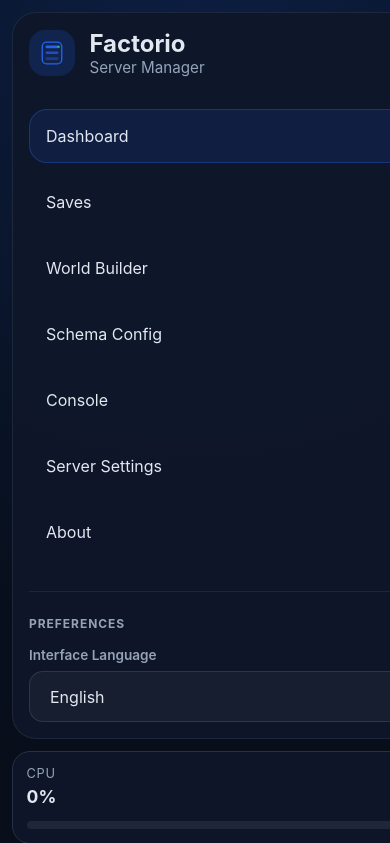
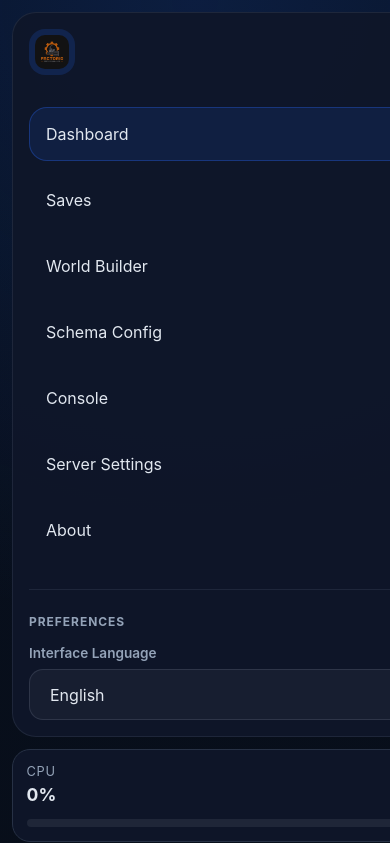
Before and after one commit to Cassiobsk8/FactorioServerDockerManager, a Flask app: page / in a window 390 px wide; the page is wider, and only the part inside the window is pictured. Shown: the top 843 px of that part. Run offline with Flask 3, Linux system fonts and the light colour scheme; data that the repository does not hold is empty.

Commit message:
style(ui): atualizar identidade visual e ícones do sistema
Substitui o ícone SVG antigo por uma nova implementação de logotipo em imagem, atualiza o favicon e ajusta o CSS para garantir a responsividade e o correto posicionamento dos novos elementos visuais.

- Substitui o componente `brand-icon` (SVG) por `brand-logo` (PNG)
- Adiciona suporte a múltiplos formatos de favicon no HTML
- Atualiza o estilo CSS para incluir `object-fit: contain` e ajustes de padding
- Adiciona testes de integração para validar a presença dos novos assets e a remoção do ícone antigo

```diff
--- a/frontend/static/css/app.css
+++ b/frontend/static/css/app.css
@@ -102,7 +102,7 @@ select {
     gap: 0.9rem;
 }
 
-.brand-icon {
+.brand-logo {
     display: inline-flex;
     align-items: center;
     justify-content: center;
@@ -110,12 +110,8 @@ select {
     height: 46px;
     border-radius: 16px;
     background: rgba(37, 99, 235, 0.18);
-    color: var(--accent);
-}
-
-.brand-icon svg {
-    width: 26px;
-    height: 26px;
+    object-fit: contain;
+    padding: 6px;
 }
 
 .brand h1,
@@ -1906,9 +1902,15 @@ pre {
     height: 72px;
     border-radius: 22px;
     background: rgba(37, 99, 235, 0.18);
-    color: var(--accent);
-    font-size: 2rem;
     flex: 0 0 auto;
+    overflow: hidden;
+}
+
+.about-hero-icon img {
+    width: 100%;
+    height: 100%;
+    object-fit: contain;
+    padding: 8px;
 }
 
 .about-hero-body {
--- a/frontend/templates/index.html
+++ b/frontend/templates/index.html
@@ -5,6 +5,8 @@
     <meta charset="UTF-8" />
     <meta name="viewport" content="width=device-width, initial-scale=1.0" />
     <title>Factorio Server Manager</title>
+    <link rel="icon" href="{{ url_for('static', filename='icons/favicon.ico') }}" type="image/x-icon" />
+    <link rel="icon" href="{{ url_for('static', filename='icons/app-icon.png') }}" type="image/png" />
     <link rel="stylesheet" href="{{ url_for('static', filename='css/app.css') }}" />
 </head>
 
@@ -12,19 +14,7 @@
     <main class="app-shell">
         <aside class="sidebar">
             <div class="brand">
-                <span class="brand-icon">
-                    <svg viewBox="0 0 48 48" fill="none" xmlns="http://www.w3.org/2000/svg" aria-hidden="true">
-                        <rect x="6" y="4" width="36" height="40" rx="8" stroke="currentColor" stroke-width="2.5" fill="none"/>
-                        <rect x="12" y="10" width="24" height="5" rx="2.5" fill="currentColor"/>
-                        <rect x="12" y="21" width="24" height="5" rx="2.5" fill="currentColor" opacity="0.7"/>
-                        <rect x="12" y="32" width="24" height="5" rx="2.5" fill="currentColor" opacity="0.4"/>
-                        <circle cx="36" cy="12.5" r="2.5" fill="#10b981"/>
-                    </svg>
-                </span>
-                <div>
-                    <h1>Factorio</h1>
-                    <p>Server Manager</p>
-                </div>
+                <img src="{{ url_for('static', filename='img/logo.png') }}" alt="Factorio Server Manager" class="brand-logo" />
             </div>
 
             <nav class="tabs" aria-label="Main navigation">
@@ -692,7 +682,7 @@
             <div class="tab-panel" id="about-panel">
                 <div class="about-page">
                     <div class="about-hero card">
-                        <div class="about-hero-icon">⚙️</div>
+                        <img src="{{ url_for('static', filename='img/logo.png') }}" alt="Factorio Server Manager" class="about-hero-icon" />
                         <div class="about-hero-body">
                             <h2 data-i18n="about.hero_title">Factorio Server Manager</h2>
                             <p data-i18n="about.hero_description">Web manager for Factorio servers compatible with Docker, Linux and ZimaOS.</p>
```
Also changed, not shown: backend/tests/test_frontend_ui.py (+34 -0 lines), frontend/static/icons/app-icon.png, frontend/static/icons/favicon.ico, frontend/static/img/logo.png.
